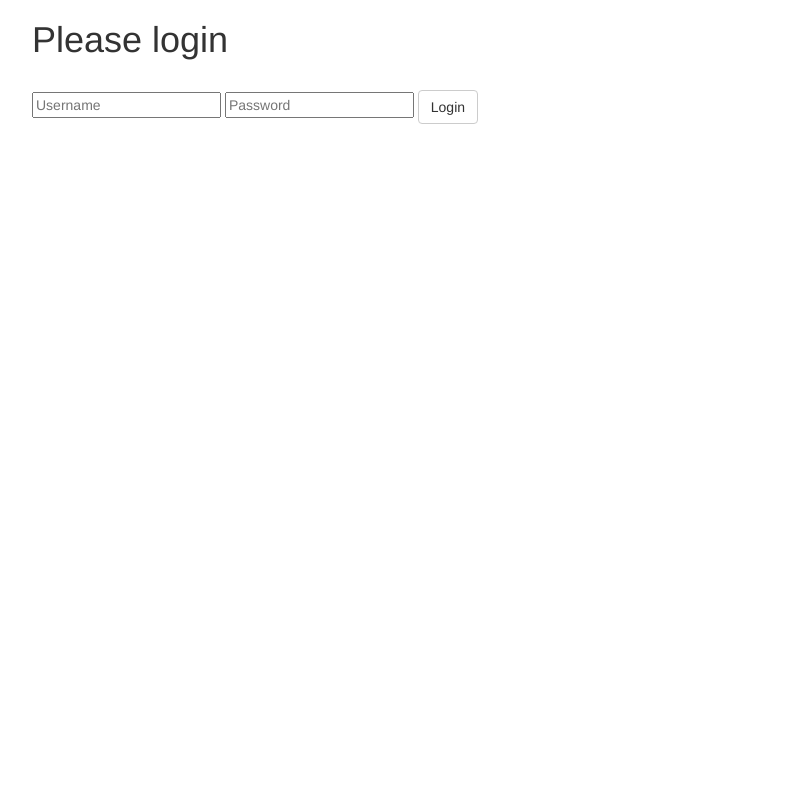
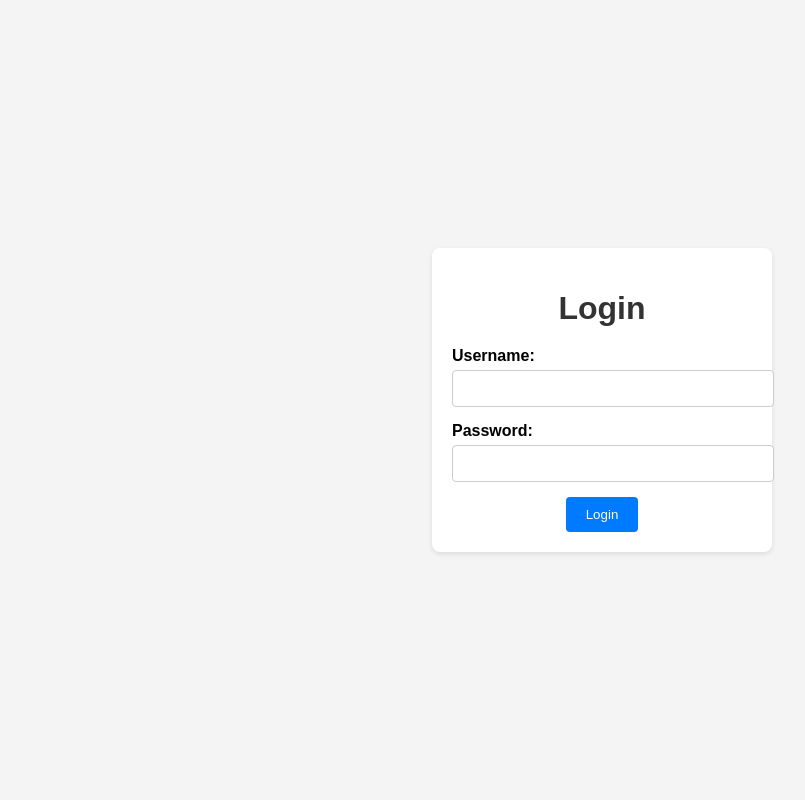
Before and after one commit to MasoodAhmadi/demo-flask-framework, a Flask app: page / in a window 1280 px wide. Shown: the whole page, without its empty margins (38-843 px from the left). Run offline with Flask 3, Linux system fonts and the light colour scheme; some libraries are stand-ins or nearby versions.

Commit message:
login page design added

```diff
--- a/app.py
+++ b/app.py
@@ -1,6 +1,6 @@
 from flask import Flask, render_template, request, redirect, url_for, flash
 
-app = Flask(__name__)
+app = Flask(__name__,static_folder='styles')
 app.secret_key = 'your_secret_key'  # Replace with a secure secret key
 
 # Replace with a database for storing user credentials
--- /dev/null
+++ b/styles/login.css
@@ -0,0 +1,61 @@
+body {
+    font-family: Arial, Helvetica, sans-serif;
+    background-color: #f4f4f4;
+    margin: 0;
+    padding: 0;
+}
+
+.container {
+    width: 100%;
+    height: 100vh;
+    display: flex;
+    justify-content: center;
+    align-items: center;
+}
+
+.login-form {
+    background-color: #fff;
+    padding: 20px;
+    border-radius: 8px;
+    box-shadow: 0 2px 5px rgba(0, 0, 0, 0.1);
+    width: 300px;
+    text-align: center;
+}
+
+h1 {
+    margin-bottom: 20px;
+    color: #333;
+}
+
+.form-group {
+    margin-bottom: 15px;
+    text-align: left;
+}
+
+label {
+    display: block;
+    margin-bottom: 5px;
+    font-weight: bold;
+}
+
+input[type="text"],
+input[type="password"] {
+    width: 100%;
+    padding: 10px;
+    border: 1px solid #ccc;
+    border-radius: 4px;
+}
+
+.btn {
+    background-color: #007BFF;
+    color: #fff;
+    border: none;
+    padding: 10px 20px;
+    border-radius: 4px;
+    cursor: pointer;
+    transition: background-color 0.3s ease;
+}
+
+.btn:hover {
+    background-color: #0056b3;
+}
--- a/templates/base.html
+++ b/templates/base.html
@@ -35,7 +35,7 @@
       <div class="collapse navbar-collapse justify-content-end" id="navbarNav">
         <ul class="navbar-nav">
           <li class="nav-item">
-            <a class="nav-link" href="/">
+            <a class="nav-link" href="/login">
               <button class="btn btn-light" type="button">logout</button>
             </a>
           </li>
--- a/templates/login.html
+++ b/templates/login.html
@@ -1,23 +1,25 @@
-<html>
-  <head>
-    <title>Flask Intro - login page</title>
+<!DOCTYPE html>
+<html lang="en">
+<head>
+    <meta charset="UTF-8">
     <meta name="viewport" content="width=device-width, initial-scale=1.0">
-    <link href="static/bootstrap.min.css" rel="stylesheet" media="screen">
-  </head>
-  <body>
+    <title>Login</title>
+    <link rel="stylesheet" type="text/css" href="../styles/login.css">
+</head>
+<body>
     <div class="container">
-      <h1>Please login</h1>
-      <br>
-      <form action="" method="post">
-        <input type="text" placeholder="Username" name="username" value="{{
-          request.form.username }}">
-         <input type="password" placeholder="Password" name="password" value="{{
-          request.form.password }}">
-        <input class="btn btn-default" type="submit" value="Login">
-      </form>
-      {% if error %}
-        <p class="error"><strong>Error:</strong> {{ error }}
-      {% endif %}
+        <form class="login-form" method="POST" action="/login">
+            <h1>Login</h1>
+            <div class="form-group">
+                <label for="username">Username:</label>
+                <input type="text" id="username" name="username" required>
+            </div>
+            <div class="form-group">
+                <label for="password">Password:</label>
+                <input type="password" id="password" name="password" required>
+            </div>
+            <button type="submit" class="btn">Login</button>
+        </form>
     </div>
-  </body>
+</body>
 </html>
```
